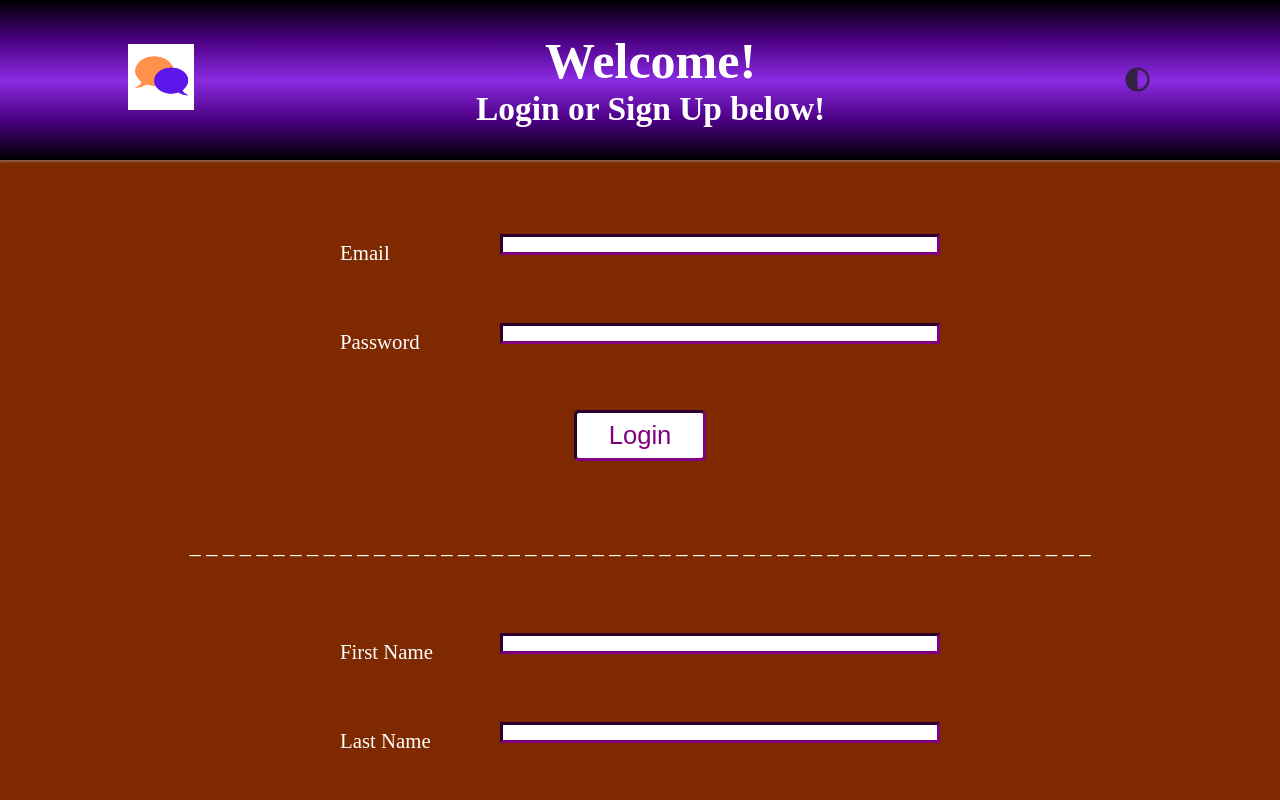
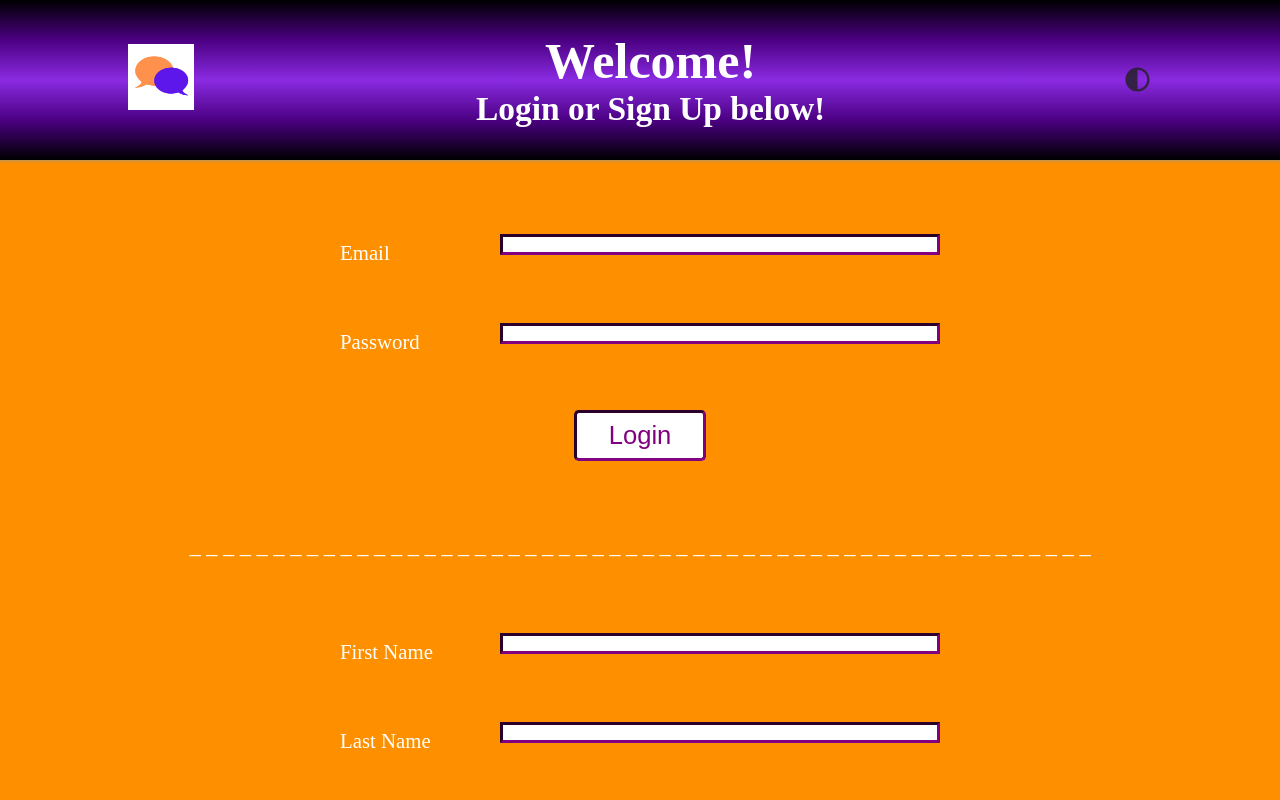
Before and after one commit to ebrest993/FamFilter, a React (Vite) app in the folder client/: page / in a window 1280 px wide. Shown: the top 800 px of the page. Built offline with nearby package versions, Linux system fonts and the light colour scheme.

Commit message:
orange color picked for background

```diff
--- a/client/src/index.scss
+++ b/client/src/index.scss
@@ -6,6 +6,5 @@ body {
   margin: 0;
   padding: 0;
   font-size: calc(12pt + 0.5vw);
-  // background-image: linear-gradient(to right, #7f2900 ,#1e0a34 );
-  background-color: #7f2900;
+  background-color: rgb(254, 144, 0);
 }
```
